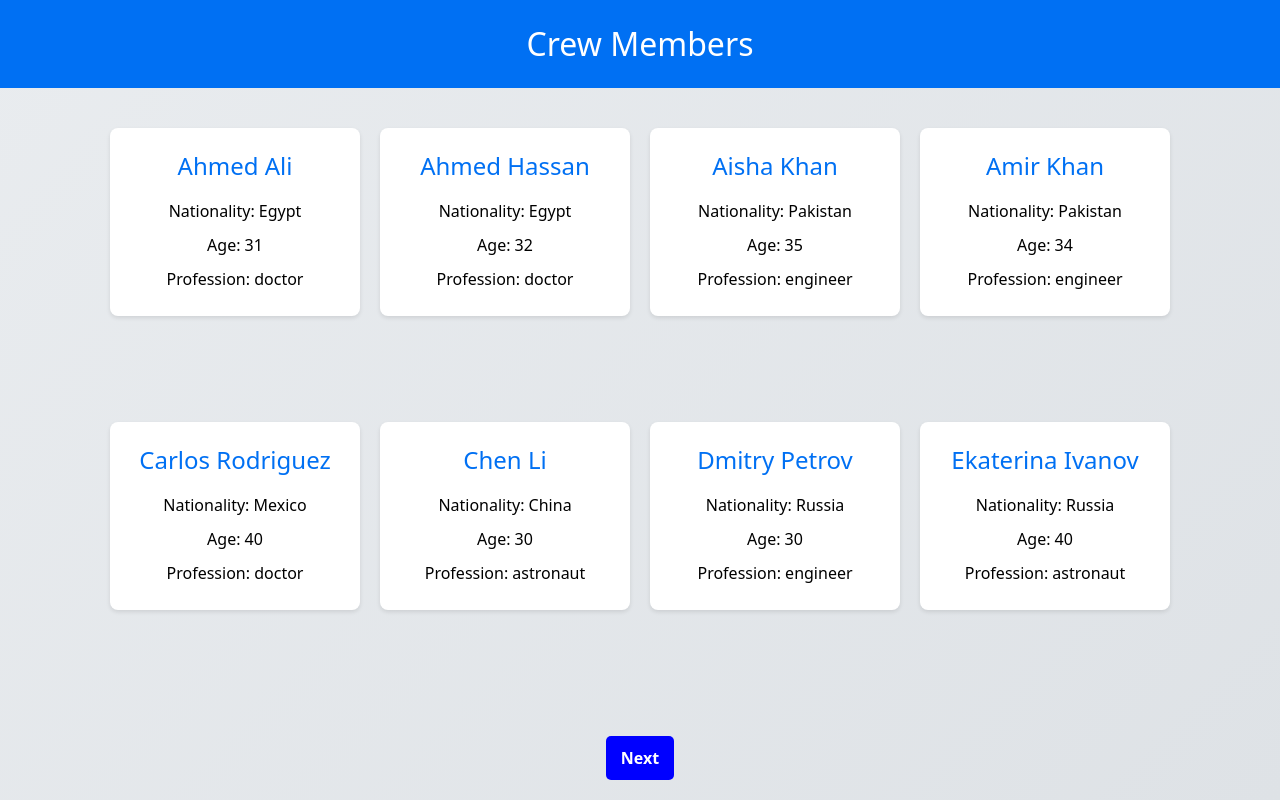
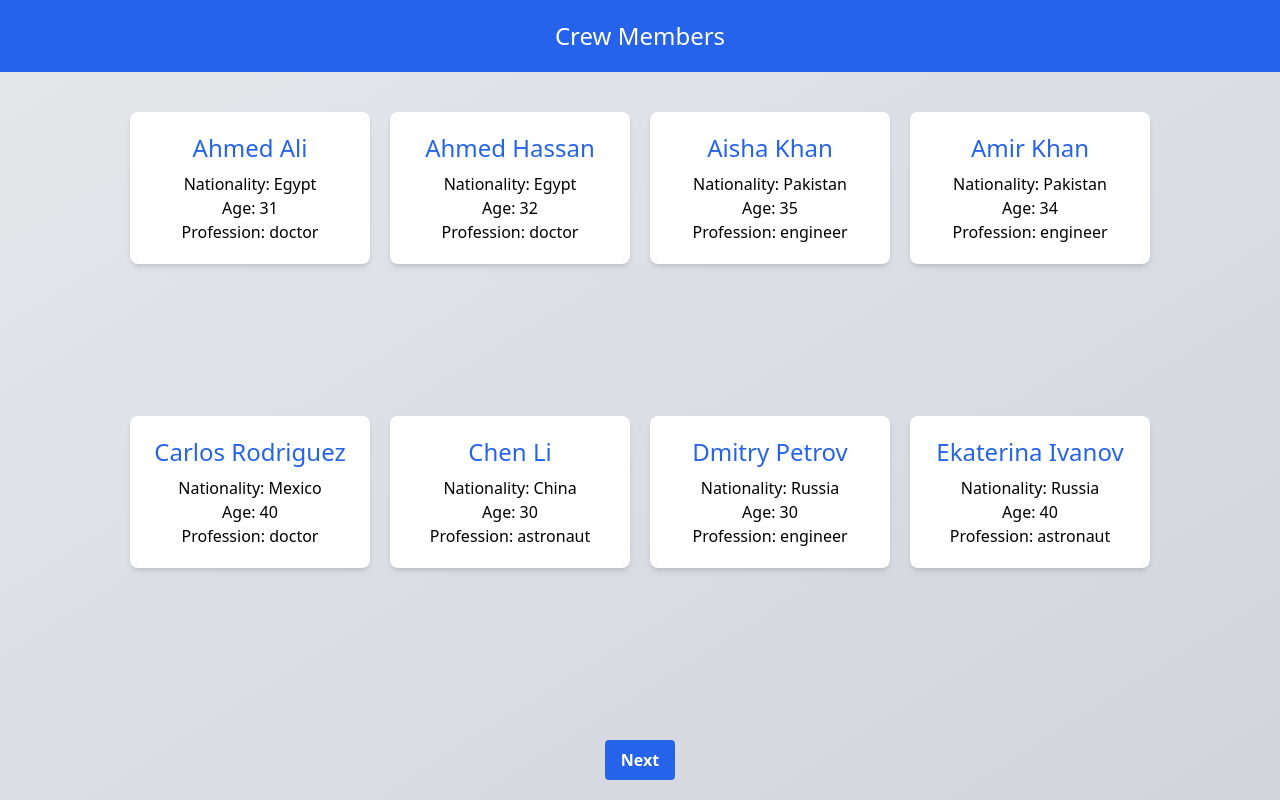
Before and after one commit to gorrion-io/winter-camp-2024, a Next.js app: page /task/1 in a window 1280 px wide. Built offline with nearby package versions, Linux system fonts and the light colour scheme.

Commit message:
implemented task page

```diff
--- a/pages/task/[page].tsx
+++ b/pages/task/[page].tsx
@@ -1,12 +1,11 @@
-import { useRouter } from 'next/router';
-import { useQuery } from '@tanstack/react-query';
-import axios from 'axios';
-import React from 'react';
-import Link from 'next/link';
-import { CrewMember } from '@/lib/crew';
-import { Data } from '../api/crew';
+import { useRouter } from "next/router";
+import { useQuery } from "@tanstack/react-query";
+import axios, { AxiosError } from "axios";
+import React from "react";
+import Link from "next/link";
+import { Data, ErrorResponse } from "../api/crew";
 
-const fetchCrew = async (page: number): Promise<Data> => {
+const fetchCrew = async (page: number): Promise<Data | ErrorResponse> => {
   const { data } = await axios.get(`/api/crew?page=${page}`);
   return data;
 };
@@ -14,122 +13,96 @@ const fetchCrew = async (page: number): Promise<Data> => {
 const CrewPage = () => {
   const router = useRouter();
   const { page } = router.query;
-  const currentPage = parseInt(page as string, 10) || 1;
+  const currentPage = parseInt(page as string, 10);
 
-  const { data, isLoading, isError } = useQuery<Data>({
-    queryKey: ['crew', currentPage],
+  const {
+    data,
+    isLoading,
+    isError,
+    error: queryError,
+  } = useQuery<Data | ErrorResponse>({
+    queryKey: ["crew", currentPage],
     queryFn: () => fetchCrew(currentPage),
+    enabled: currentPage > 0,
   });
 
-  if (isLoading) return <div>Loading...</div>;
-  if (isError || !data) return <div>Error loading crew data</div>;
+  const isData = (data: Data | ErrorResponse | undefined): data is Data => {
+    return data !== undefined && "crew" in data;
+  };
 
-  // Upewnij się, że data jest zdefiniowane przed użyciem
-  const crewMembers = data?.crew ?? [];
-  const totalPages = data?.totalPages ?? 0;
+  const isPageOutOfRange = isData(data) && currentPage > data.totalPages;
+
+  const isErrorPage = isNaN(currentPage) || currentPage < 1;
 
   return (
-    <div className="page-container">
-      <header className="header">
+    <div className="flex flex-col min-h-screen bg-gradient-to-br from-gray-200 to-gray-300">
+      <header className="text-center py-5 bg-blue-600 text-white mb-5 text-2xl">
         <h1>Crew Members</h1>
       </header>
-      <div className="crew-container">
+      {isLoading && (
+        <div className="flex justify-center items-center min-h-screen">
+          <div className="text-xl">Loading...</div>
+        </div>
+      )}
+      {(isError || isErrorPage || isPageOutOfRange) && (
+        <div className="flex justify-center items-center min-h-screen">
+          <div className="p-4 text-center bg-red-500 text-white rounded-lg shadow-lg">
+            {isErrorPage && "Page parameter must be a positive integer."}
+            {isError &&
+              !isErrorPage &&
+              `Error loading crew data: ${
+                (queryError as AxiosError<ErrorResponse>).response?.data
+                  .message ||
+                (queryError as AxiosError<ErrorResponse>).message ||
+                "Unknown error"
+              }`}
+            {isPageOutOfRange &&
+              !isError &&
+              !isErrorPage &&
+              "The page number you requested is out of range."}
+          </div>
+        </div>
+      )}
+      {!isLoading &&
+        !isError &&
+        !isErrorPage &&
+        !isPageOutOfRange &&
+        isData(data) &&
+        "crew" in data && (
+          <>
+            <div className="flex-grow flex flex-wrap justify-center items-start p-5 gap-5">
               {data.crew.map((member, index) => (
-      <div key={member.fullName + index} className="crew-card">
-        <h3>{member.fullName}</h3>
+                <div
+                  key={member.fullName + index}
+                  className="bg-white shadow-md rounded-lg p-5 w-60 text-center flex flex-col justify-between"
+                >
+                  <h3 className="text-blue-600 text-2xl mb-2">
+                    {member.fullName}
+                  </h3>
                   <p>Nationality: {member.nationality}</p>
                   <p>Age: {member.age}</p>
                   <p>Profession: {member.profession}</p>
                 </div>
-
               ))}
             </div>
-      <div className="pagination">
+            <div className="flex justify-center items-center py-5 mt-auto">
               {currentPage > 1 && (
-          <Link legacyBehavior href={`/task/${currentPage - 1}`} className='pagination-button'>
-            <a className='pagination-button'>Previous</a>
+                <Link legacyBehavior href={`/task/${currentPage - 1}`} passHref>
+                  <a className="bg-blue-600 text-white mx-2 px-4 py-2 rounded hover:bg-blue-700 focus:outline-none focus:ring-2 focus:ring-blue-500 focus:ring-opacity-50 font-bold">
+                    Previous
+                  </a>
                 </Link>
               )}
               {currentPage < data.totalPages && (
-          <Link legacyBehavior href={`/task/${currentPage + 1}`} className="pagination-button">
-            <a className='pagination-button'>Next</a>
+                <Link legacyBehavior href={`/task/${currentPage + 1}`} passHref>
+                  <a className="bg-blue-600 text-white mx-2 px-4 py-2 rounded hover:bg-blue-700 focus:outline-none focus:ring-2 focus:ring-blue-500 focus:ring-opacity-50 font-bold">
+                    Next
+                  </a>
                 </Link>
               )}
             </div>
-      <style jsx>{`
-        .page-container {
-          display: flex;
-          flex-direction: column;
-          min-height: 100vh;
-          background: linear-gradient(135deg, #e9ecef, #dee2e6);
-        }
-        .header {
-          text-align: center;
-          padding: 20px 0;
-          background-color: #0070f3;
-          color: white;
-          margin-bottom: 20px;
-        }
-        .header h1 {
-          margin: 0;
-          font-size: 2rem;
-        }
-        .crew-container {
-          flex-grow: 1;
-          display: flex;
-          flex-wrap: wrap;
-          justify-content: center;
-          align-items: flex-start;
-          padding: 20px;
-          gap: 20px;
-        }
-        .crew-card {
-          background-color: #fff;
-          box-shadow: 0 2px 4px rgba(0, 0, 0, 0.1);
-          border-radius: 8px;
-          padding: 20px;
-          width: 250px;
-          text-align: center;
-          display: flex;
-          flex-direction: column;
-          justify-content: space-between;
-        }
-        .crew-card h3 {
-          color: #0070f3;
-          font-size: 1.5rem;
-          margin: 0 0 10px;
-        }
-        .crew-card p {
-          margin: 5px 0;
-        }
-        .pagination {
-            display: flex;
-            justify-content: center;
-            align-items: center;
-            padding: 20px 0;
-            margin-top: auto
-          }
-        .pagination-button {
-            background-color: blue;
-            color: #fff;
-            margin: 0 10px;
-            padding: 10px 15px;
-            border-radius: 5px;
-            text-decoration: none;
-            transition: background-color 0.3s ease-in-out;
-            font-weight: bold;
-          }
-        .pagination-button:hover,
-        .pagination-button:focus {
-            background-color: #0056b3;
-            outline: none;
-          }
-        .pagination-button:disabled,
-        .pagination-button[aria-disabled='true'] {
-            background-color: #cccccc;
-            pointer-events: none;
-          }
-      `}</style>
+          </>
+        )}
     </div>
   );
 };
```
Lines whose indentation alone changed are shown as unchanged.
